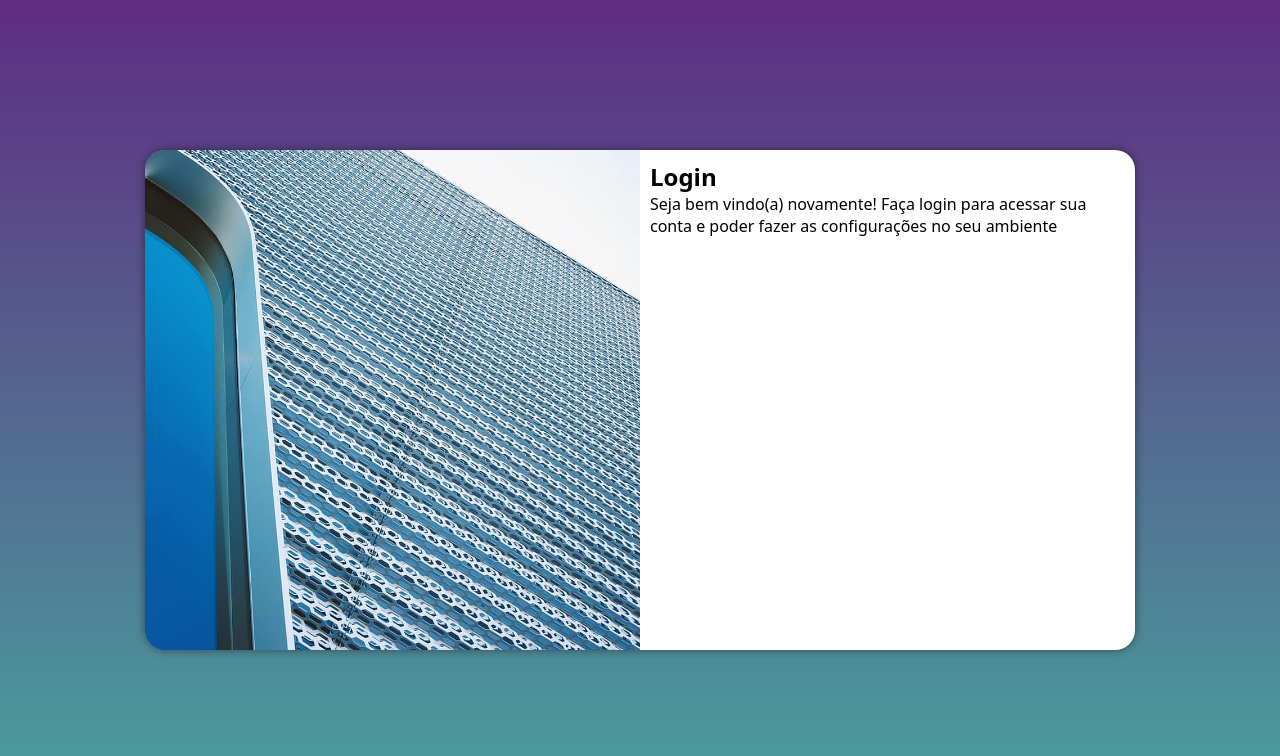
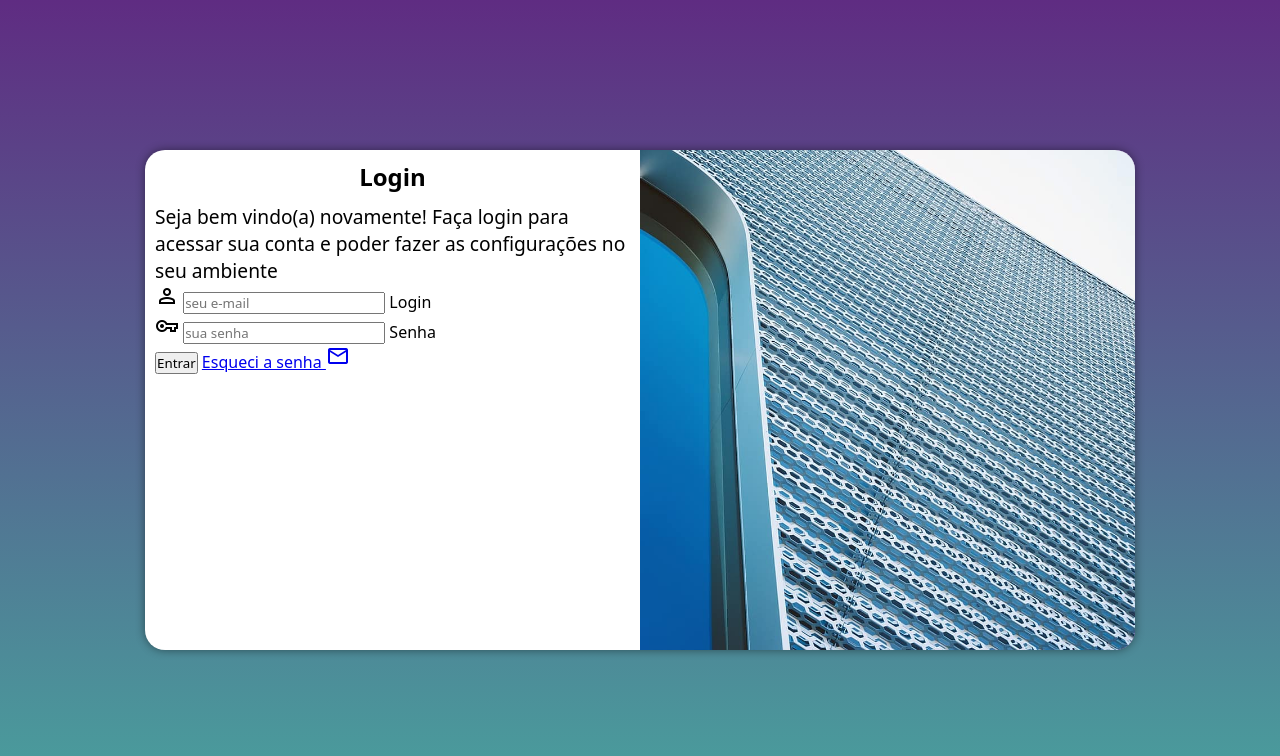
Before and after one commit to DouglasAndre93/projeto-login, a plain HTML site: page index.html in a window 1280 px wide. Drawn offline with nearby package versions, Linux system fonts and the light colour scheme.

Commit message:
Formulário adicionado

```diff
--- a/estilos/media-query.css
+++ b/estilos/media-query.css
@@ -31,14 +31,18 @@
     }
 
     #imagem {
+        float: right;
+        width: 50%;
+        height: 100%;
+    }
+
+    #formulario {
         float: left;
         width: 50%;
         height: 100%;
     }
 
-    #formulario {
-        float: right;
-        width: 50%;
-        height: 100%;
+    #formulario p {
+        font-size: 1.2em;
     }
 }
--- a/estilos/style.css
+++ b/estilos/style.css
@@ -53,3 +53,12 @@ main {
     display: block;
     padding: 10px;
 }
+
+#formulario h1 {
+    text-align: center;
+    margin-bottom: 10px;
+}
+
+#formulario p {
+    font-size: 0.8em;
+}
--- a/index.html
+++ b/index.html
@@ -6,18 +6,30 @@
     <title>Login</title>
     <link rel="stylesheet" href="estilos/style.css">
     <link rel="stylesheet" href="estilos/media-query.css">
+    <link rel="stylesheet" href="https://fonts.googleapis.com/css2?family=Material+Symbols+Outlined:opsz,wght,FILL,GRAD@24,400,0,0" />
 </head>
 <body>
     <main>
         <section id="login">
             <div id="imagem">
-
+                <!-- Aqui vai a imagem nas CSS -->
             </div>
             <div id="formulario">
                 <h1>Login</h1>
                 <p>Seja bem vindo(a) novamente! Faça login para acessar sua conta e poder fazer as configurações no seu ambiente</p>
                 <form action="login.php" method="post" autocomplete="on">
-
+                    <div class="campo">
+                        <span class="material-symbols-outlined">person</span>
+                        <input type="email" name="login" id="ilogin" placeholder="seu e-mail" autocomplete="email" required maxlength="30">
+                        <label for="ilogin">Login</label>
+                    </div>
+                    <div class="campo">
+                        <span class="material-symbols-outlined">vpn_key</span>
+                        <input type="password" name="senha" id="isenha" placeholder="sua senha" autocomplete="current-password" required minlength="8" maxlength="20">
+                        <label for="isenha">Senha</label>
+                    </div>
+                    <input type="submit" value="Entrar">
+                    <a href="esqueci.html">Esqueci a senha <span span class="material-symbols-outlined">mail</span></a>
                 </form>
             </div>
         </section>
```
